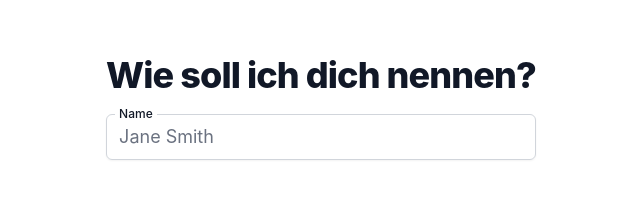
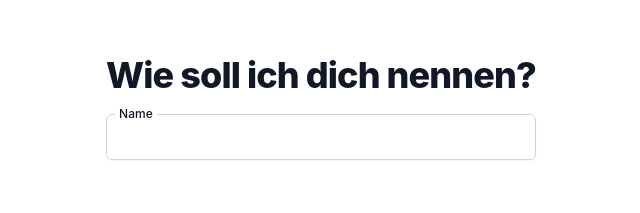
Before and after one commit to gitfrosh/zena, a React (Create React App) app in the folder frontend/: page /onboarding in a window 1280 px wide. Shown: the part 214-427 px from the top of the page, without its empty margins (319-959 px from the left). Built offline with nearby package versions, Linux system fonts and the light colour scheme.

Commit message:
remove input placeholders

```diff
--- a/frontend/src/components/Onboarding/Step1.tsx
+++ b/frontend/src/components/Onboarding/Step1.tsx
@@ -19,7 +19,6 @@ export default function Step1() {
             name="name"
             id="name"
             className="block w-full border-0 p-0 text-gray-900 placeholder-gray-500 focus:ring-0 text-lg"
-            placeholder="Jane Smith"
           />
         </div>
       </div>
--- a/frontend/src/components/Onboarding/Step2.tsx
+++ b/frontend/src/components/Onboarding/Step2.tsx
@@ -23,7 +23,6 @@ export default function Step2() {
               name="email"
               id="email"
               className="block w-full border-0 p-0 text-gray-900 placeholder-gray-500 focus:ring-0 text-lg"
-              placeholder="you@example.com"
             />
           </div>
         </div>
```
